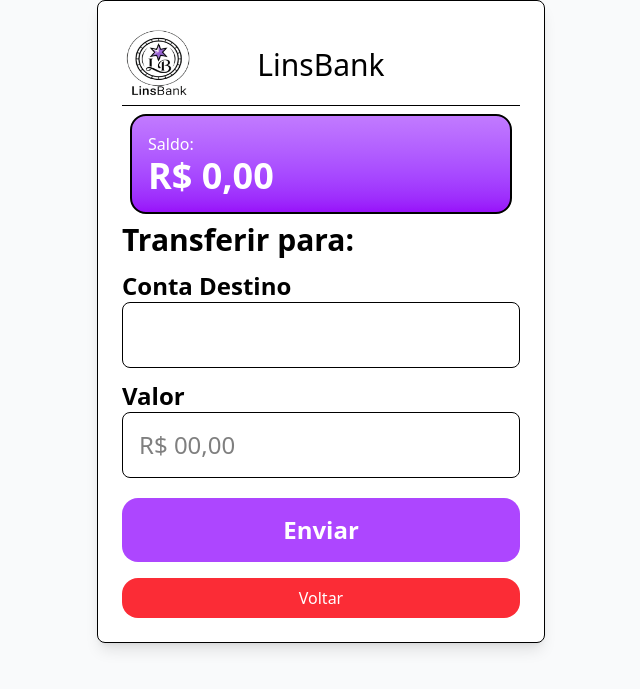
After one commit to danlins128/Banco-V2.5, a Flask app: page /transferir in a window 1280 px wide. The commit adds this page. Shown: the top 689 px of the page, without its empty margins (319-959 px from the left). Run offline with Flask 3, Linux system fonts and the light colour scheme; the visitor is signed in with stand-in values (Sample User, id 1); data comes from the database, SQL or seed files in the repository; some libraries are stand-ins or nearby versions.

Commit message:
ADD função transferir completa, com validações

```diff
--- a/app.py
+++ b/app.py
@@ -1,7 +1,7 @@
 from flask import Flask, flash, request, session, redirect, url_for, render_template, make_response
 from repository import UsuarioRepository
 from service import ContaService
-from forms import CadastroForm, LoginForm
+from forms import CadastroForm, LoginForm, TransferForm
 
 app = Flask(__name__)
 app.secret_key = "Secret_Key"
@@ -32,6 +32,7 @@ def home():
             return render_template("index.html", form=form, menssagem_erro=resultado["erro"]) #3 não cria sessão, deu erro.
        session["conta"] = resultado["conta"]
        session["nome"] = resultado["nome"]
+       session["sobrenome"] = resultado["sobrenome"]
        session["saldo"] = resultado["saldo"]
         #4 guarda quem está logado
        return redirect(url_for("menu"))
@@ -62,7 +63,8 @@ def cadastro():
 @app.route("/menu", methods=["GET"])
 def menu():
   if "conta" not in session:
-    return render_template("index.html")
+    flash('Usuário não conectado!', 'erro')
+    return redirect(url_for('home'))
   return render_template("menu.html")
 
 @app.route("/menu/deposito")
@@ -81,17 +83,19 @@ def logout():
 @app.route("/saldo")
 def ver_saldo():
     if "conta" not in session:
-        return {"erro": "Usuário não logado"}
+        flash('Usuário não conectado!', 'erro')
+        return redirect(url_for('home'))
 
     saldo = service.saldo(session["conta"])
     session["saldo"] = saldo
 
     return render_template("partials/saldo.html")
 
-@app.route("/deposito", methods=["POST"])
+@app.route("/deposito", methods=["POST", 'GET'])
 def deposito():
     if "conta" not in session:
-        return {"erro": "Usuário sem permissão"}
+        flash('Usuário não conectado!', 'erro')
+        return redirect(url_for('home'))
     valor = request.form.get("valor")
     if valor == "":
         return {"erro": "Digite um valor válido no campo acima"}
@@ -103,10 +107,11 @@ def deposito():
 
     return response
 
-@app.route("/saque", methods=["POST"])
+@app.route("/saque", methods=["POST", "GET"])
 def sacar():
     if "conta" not in session:
-        return {"erro": "Usuário sem permissão"}
+        flash('Usuário não conectado!', 'erro')
+        return redirect(url_for('home'))
     valor = request.form.get("valor")
     if valor == "":
         return {"erro": "Digite um valor válido no campo acima"}
@@ -120,6 +125,27 @@ def sacar():
 
         return response
 
+@app.route('/transferir', methods=["GET", "POST"])
+def transferir():
+
+   if "conta" not in session:
+      flash('Usuário não conectado!', 'erro')
+      return redirect(url_for('home'))
+
+   form = TransferForm()
+   if form.validate_on_submit():
+      resultado = service.transferir(
+         session["conta"],
+         form.conta_destino.data,
+         form.valor.data
+      )
+      if isinstance(resultado, dict) and "erro" in resultado:
+        return render_template('partials/transferencia_falha.html', erro = resultado['erro'], valor = session['saldo'])
+      else:
+        return render_template("partials/transferencia_sucesso.html", valor=form.valor.data)
+
+   return render_template('transferencia.html', form=form)
+
 
 if __name__ == "__main__":
     app.run(debug=True)
--- a/forms.py
+++ b/forms.py
@@ -1,6 +1,6 @@
 from flask_wtf import FlaskForm
-from wtforms import StringField, PasswordField, EmailField
-from wtforms.validators import DataRequired, Length, Email, Regexp
+from wtforms import StringField, PasswordField, EmailField, FloatField, IntegerField
+from wtforms.validators import DataRequired, Length, Email, Regexp, NumberRange
 
 class CadastroForm(FlaskForm):
     nome = StringField("Nome", validators=[
@@ -33,3 +33,14 @@ class LoginForm(FlaskForm):
     senha = PasswordField('Senha', validators=[
         DataRequired('Digite sua senha')
     ])
+
+
+class TransferForm(FlaskForm):
+    conta_destino = IntegerField('Conta Destino', validators=[
+        DataRequired("Digite uma conta válida")
+    ])
+
+    valor = FloatField('Valor', validators=[
+        DataRequired("Digite um valor válido"),
+        NumberRange(min=0.01, message="O valor deve ser positivo")
+    ])
--- a/repository.py
+++ b/repository.py
@@ -33,6 +33,9 @@ class UsuarioRepository:
     def buscar_por_email(self, email):
         return self._buscar_usuario("email = ?", (email,))
 
+    def buscar_por_conta(self, conta):
+        return self._buscar_usuario("conta = ?", (conta,))
+
     def cadastrar(self, usuario):
         with self.conectar() as conn:
             cursor = conn.cursor()
--- a/service.py
+++ b/service.py
@@ -31,6 +31,7 @@ class ContaService:
 
     return {
       "nome":usuario.nome,
+      "sobrenome":usuario.sobrenome,
       "conta":usuario.conta,
       "saldo":usuario.saldo
     }
@@ -51,3 +52,22 @@ class ContaService:
     valor_atual -= valor
     self.repo.atualizar_saldo(conta, valor_atual)
     return valor_atual
+
+  def transferir(self, conta_local, conta_destino, valor):
+    usuario_destino = self.repo.buscar_por_conta(conta_destino)
+    if usuario_destino is None:
+       return {'erro': 'Usuário inexistente'}
+
+    saldo_origem = self.repo.busca_saldo(conta_local)
+    saldo_destino = self.repo.busca_saldo(conta_destino)
+
+    if valor > saldo_origem:
+       return {'erro': 'Saldo insuficiente!', "valor": saldo_origem}
+
+    debitancia = saldo_origem - valor
+    transferencia =  saldo_destino + valor
+
+    self.repo.atualizar_saldo(conta_local, debitancia)
+    self.repo.atualizar_saldo(usuario_destino.conta, transferencia)
+
+    return valor
--- /dev/null
+++ b/templates/base.html
@@ -0,0 +1,16 @@
+<!DOCTYPE html>
+<html lang="pt-br">
+<head>
+    <meta charset="UTF-8">
+    <meta name="viewport" content="width=device-width, initial-scale=1.0">
+    <meta http-equiv="X-UA-Compatible" content="ie=edge">
+    <title>Daniel's Bank</title>
+    <script src="https://cdn.jsdelivr.net/npm/@tailwindcss/browser@4"></script>
+    <script src="https://unpkg.com/htmx.org@1.9.10"></script>
+
+</head>
+<body class='bg-gray-50'>
+    {% block content%}
+
+    {% endblock %}
+</body>
--- /dev/null
+++ b/templates/transferencia.html
@@ -0,0 +1,44 @@
+{% extends 'base.html' %}
+
+{% block content %}
+<div class="flex flex-col justify-center items-center">
+    <div id="container" class="w-full max-w-md border rounded-lg bg-white shadow-lg p-6">
+        <header class="grid grid-cols-3 items-center m-1 ">
+            <img  class="h-18 w-16" src="/static/Logobank.png" alt="Icone do usuário">
+            <h2 class="flex justify-center text-3xl">LinsBank</h2>
+        </header>
+        <hr>
+        <div
+        id="saldo"
+        hx-get="/saldo"
+        hx-trigger="load, atualizarSaldo from:body"
+        hx-swap="innerHTML"
+        class="flex justify-center m-2">
+        <div class="border-2 border-black rounded-2xl min-w-full p-4 bg-gradient-to-b from-purple-400 to-purple-600 text-left text-white">
+            <p class="animate-bounce pt-4">Carregando...</p>
+        </div>
+      </div>
+      <form action="" class="flex flex-col gap-3" method="POST">
+        {{form.hidden_tag()}}
+
+        <h1 class="text-3xl font-bold">Transferir para: </h1>
+        <div>
+            {{form.conta_destino.label(class='text-2xl font-semibold')}}
+            {{form.conta_destino(class="w-full border rounded-lg p-4 text-2xl
+            focus:outline-none focus:ring-1 focus:ring-purple-400",)}}
+        </div>
+
+        <div >
+            {{form.valor.label(class='text-2xl font-semibold')}}
+            {{form.valor(class="w-full border rounded-lg p-4 text-2xl
+            focus:outline-none focus:ring-1 focus:ring-purple-400", placeholder='R$ 00,00')}}
+        </div>
+        <button class="bg-purple-500 hover:bg-purple-700 text-white text-2xl font-bold p-4 rounded-2xl mt-2 active:scale-90 transition-transform" type="submit">Enviar</button>
+      </form>
+      <a class="flex justify-center bg-red-500 text-white text-1xl mt-4 p-2 rounded-2xl hover:bg-red-600 active:scale-90 transition-transform" href="/menu">Voltar</a>
+    </div>
+    <div id="conteudo_dinamico" class="w-full -max-w-md justify-center items-center">
+        <!-- div para sub menu-->
+</div>
+</div>
+{% endblock %}
```
Also changed, not shown: templates/index.html (+7 -1 lines), templates/menu.html (+4 -4 lines), templates/partials/transferencia_falha.html (added, +37 -0 lines), templates/partials/transferencia_sucesso.html (added, +23 -0 lines).
